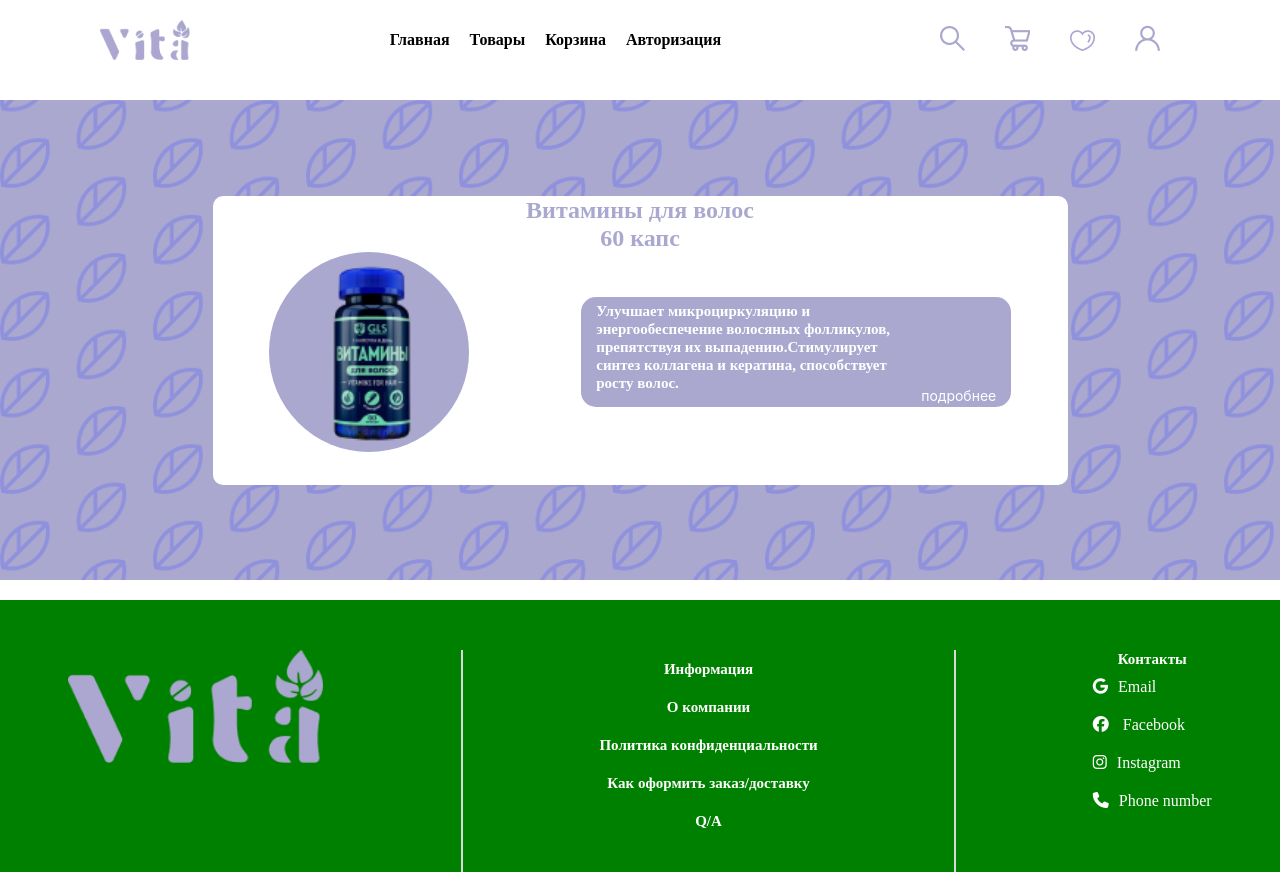
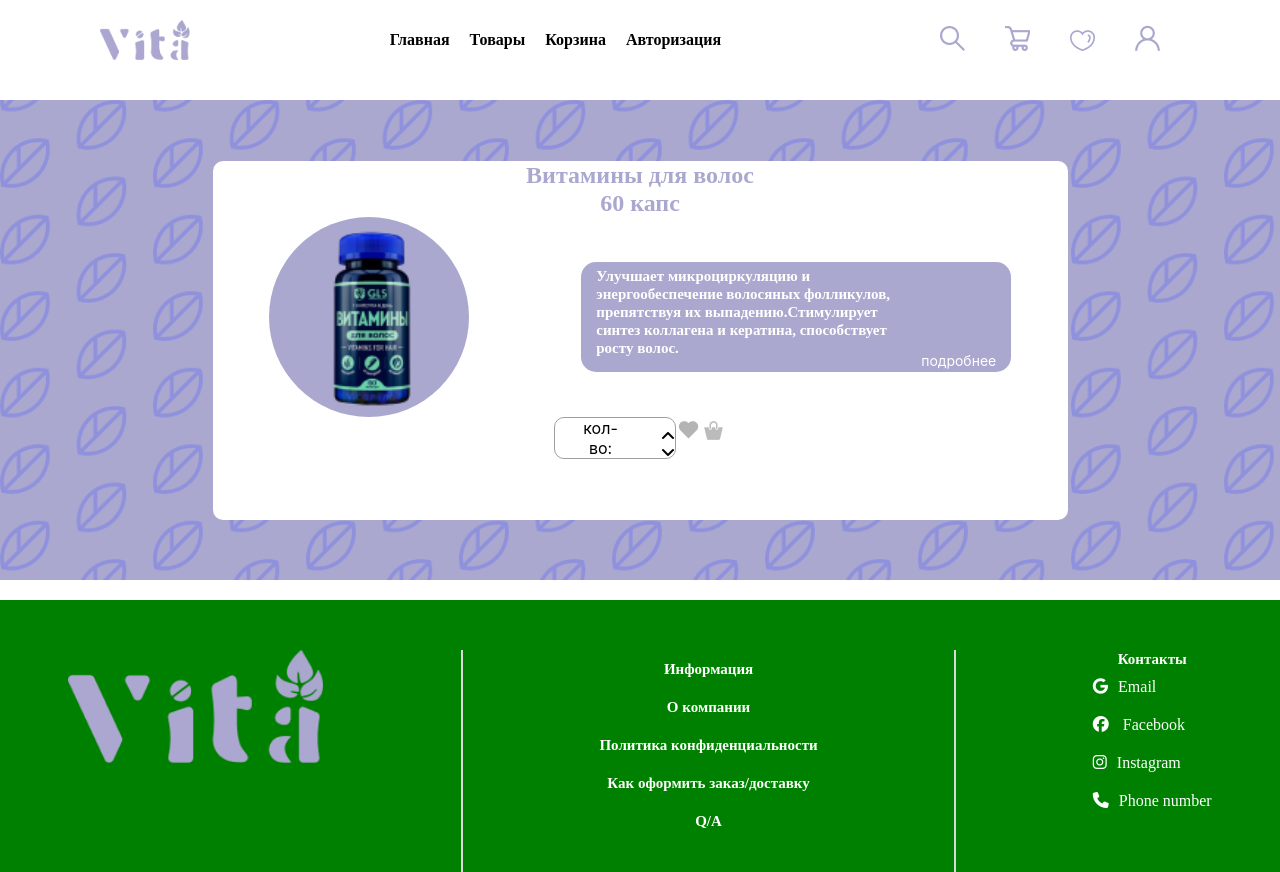
Before and after one commit to Askelat1/vita, a React (Vite) app: page /tovar_2 in a window 1280 px wide. Built offline with nearby package versions, Linux system fonts and the light colour scheme; no server answers.

Commit message:
Add files via upload

```diff
--- a/src/pages/Tovar_2.jsx
+++ b/src/pages/Tovar_2.jsx
@@ -2,6 +2,8 @@ import module from './Tovar_2.module.css'
 import React from 'react';
 import vita from '../assets/vin1.png'
 import fon from '../assets/fon.png'
+import like from '../assets/love.png'
+import shop from '../assets/shop_2.png'
 
 
 function Tovar_2 (props) {
@@ -19,6 +21,19 @@ function Tovar_2 (props) {
                         <div className={module.infor}>подробнее</div>
                     </div>
                 </div>
+                <div className={module.kol}>
+                        <div className={module.kol_box}>
+                            <h3 className={module.h3}>кол-во:</h3>
+                            <div className={module.up}>
+                                <i class="fa-solid fa-angle-up"></i>
+                                <i class="fa-solid fa-angle-down"></i>
+                            </div>
+                        </div>
+                        <div className={module.icon}>
+                            <img className={module.icon_like} src={like}></img>
+                            <img className={module.icon_shop} src={shop}></img>
+                        </div>
+                    </div>
             </div>
             {/* <div className={module.text}>
             <img className={module.vita} src={vita} />
--- a/src/pages/Tovar_2.module.css
+++ b/src/pages/Tovar_2.module.css
@@ -10,7 +10,7 @@
 
 .block {
     width: 855px;
-    height: 289px;
+    height: 359px;
     background-color: white;
     border-radius: 10px;
 }
@@ -80,6 +80,42 @@
     border-bottom: 1px solid #fff;
     transition: 0.5s ease;
 }
+.up{
+    display: flex;
+    flex-direction: column;
+    padding-left:15px ;
+    padding-top: 10px;
+}
+
+.kol{
+    display: flex;
+    justify-content: center;
+    margin-bottom: 16vh;
+
+}
+.kol_box {
+    display: flex;
+    width: 120px;
+    height: 40px;
+    background: #FFFFFF;
+    border: 1px solid #9F9F9F;
+    border-radius: 10px;}
+.kol_box h3{
+    font-family: 'Inter';
+    font-style: normal;
+    font-weight: 400;
+    font-size: 16px;
+    /* line-height: 29px; */
+    color: #000000;
+    display: flex;
+    justify-content: center ;
+    align-items: center;
+    padding: 10px 20px;
+}
+/*
+.icon {
+
+} */
 /* .text{
     display: flex;
     padding: 0 50px;
```
Also changed, not shown: src/assets/love.png (added), src/assets/shop_2.png (added).
